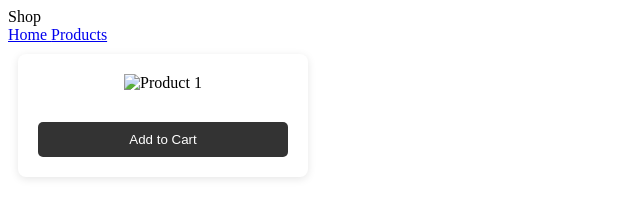
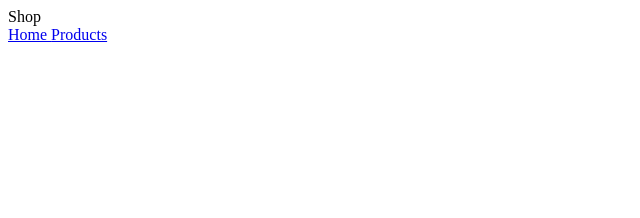
Before and after one commit to rtayfoor/CO14181, a plain HTML site: page index.html in a window 1280 px wide. Shown: the whole page, without its empty margins (0-640 px from the left). Drawn offline with Linux system fonts and the light colour scheme.

Commit message:
Update index.html

```diff
--- a/index.html
+++ b/index.html
@@ -1,27 +1,6 @@
 <!DOCTYPE html>
 <style>
-  .product button:hover {
-            background-color:;
-        }
-  .product button {
-            background-color: #333;
-            color: white;
-            border: none;
-            padding: 10px;
-            width: 100%;
-            cursor: pointer;
-            border-radius: 5px;
-            margin-top: 10px;
-        }
-  .product {
-            background-color: white;
-            padding: 20px;
-            margin: 10px;
-            width: 250px;
-            text-align: center;
-            box-shadow: 0 2px 8px rgba(0, 0, 0, 0.1);
-            border-radius: 8px;
-        }
+
 </style>
 <html lang="en">
 <head>
@@ -32,17 +11,12 @@
   <header>
     <div class="logo"> Shop </div>
     <nav>
-      <a href="#"> Home </a>
+      <a href="#" > Home </a>
       <a href="#"> Products </a>
     </nav>
   </header>
   <main>
-    <div class="product">
-            <img src="" alt="Product 1">
-            <h2 class="productname"></h2>
-            <p class="price"></p>
-            <button>Add to Cart</button>
-        </div>
+
   </main>
 </body>
 </html>
```
